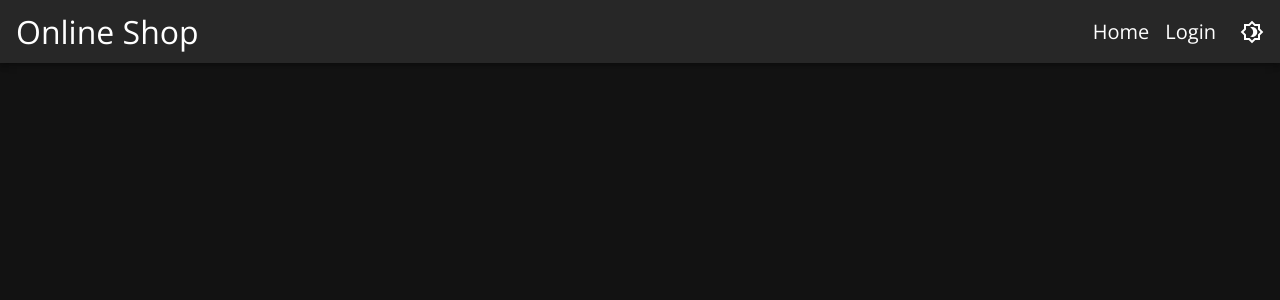
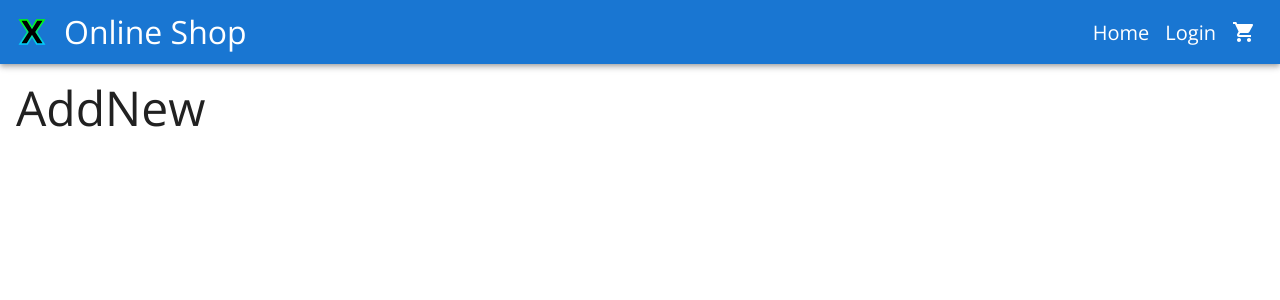
Before and after one commit to AvaruusAnkka/online-shop, a React (Create React App) app: page /new in a window 1280 px wide. Shown: the top 300 px of the page. Built offline with nearby package versions, Linux system fonts and the light colour scheme.

Commit message:
Add routes and change items in header

```diff
--- a/src/App.tsx
+++ b/src/App.tsx
@@ -7,18 +7,24 @@ import {
 import { Backdrop, CircularProgress } from '@mui/material'
 import { useStoreContext } from 'contexts/StoreContext'
 import Header from 'components/Header'
+import Home from 'routes/Home'
+import Login from 'routes/Login'
+import Account from 'routes/Account'
+import ShoppingCart from 'routes/ShoppingCart'
+import Admin from 'routes/Admin'
+import AddNew from 'routes/AddNew'
 
 const AppRoutes = () => {
-	const { appStore } = useStoreContext()
-
 	return (
 		<Routes>
-			<Route
-				path='/'element={<Navigate replace to='/home' />}
-			/>
-			{appStore.routes.map((route) => (
-				<Route key={route.path} path={route.path} element={route.element} />
-			))}
+			<Route path='*' element={<Navigate replace to='/' />} />
+			<Route path='/' element={<Navigate replace to='/home' />} />
+			<Route path='home' element={<Home />} />
+			<Route path='login' element={<Login />} />
+			<Route path='account' element={<Account />} />
+			<Route path='shoppingcart' element={<ShoppingCart />} />
+			<Route path='admin' element={<Admin />} />
+			<Route path='new' element={<AddNew />} />
 		</Routes>
 	)
 }
--- a/src/components/Header.tsx
+++ b/src/components/Header.tsx
@@ -6,87 +6,102 @@ import {
 	MenuItem,
 	Typography,
 	Box,
+	styled,
+	IconButton,
 } from '@mui/material'
-import { Menu as MenuIcon } from '@mui/icons-material'
+import MenuIcon from '@mui/icons-material/Menu'
+import ShoppingCartIcon from '@mui/icons-material/ShoppingCart'
 import MenuIconButton from './MenuIconButton'
-import DarkThemeIconButton from './DarkThemeIconButton'
 import { useStoreContext } from 'contexts/StoreContext'
+import { observer } from 'mobx-react-lite'
+import { ReactComponent as Logo } from 'icons/Logo.svg'
 
 const Header = () => {
 	const { appStore } = useStoreContext()
 
+	const NavButton = styled(Button)(({ theme }) => ({
+		fontSize: 20,
+		fontWeight: theme.typography.fontWeightRegular,
+		color: 'inherit',
+		'&.active': theme.palette.mode === 'dark' && {
+			color: theme.palette.primary.main,
+		},
+	})) as typeof Button
+
+	const MenuButton = styled(MenuItem)(({ theme }) => ({
+		fontWeight: 500,
+		'&.active': { color: theme.palette.primary.main },
+	})) as typeof MenuItem
+
 	return (
 		<AppBar>
 			<Toolbar sx={{ p: 1 }}>
+				<Logo height={48} width={48} />
 				<Typography variant='h1' sx={{ pl: 1, flexGrow: 1, fontSize: 32 }}>
 					Online Shop
 				</Typography>
-				<Box
-					sx={{
-						display: {
-							xs: 'none',
-							sm: 'block',
-						},
-					}}
-				>
+				<Box sx={{ display: { xs: 'none', sm: 'block' } }}>
 					<Box sx={{ pr: 1 }}>
-						{appStore.routes.map((route) =>
-							route.label === 'Admin' ? (
-								<></>
-							) : (
-								<Button
-									key={route.path}
-									component={NavLink}
-									to={route.path}
-									variant='text'
-									sx={(theme) => ({
-										'&:hover': { bgcolor: 'transparent' },
-										fontSize: 20,
-										fontWeight: (theme) => theme.typography.fontWeightRegular,
-										color: 'inherit',
-										'&.active': theme.palette.mode === 'dark' && {
-											color: theme.palette.primary.main,
-										},
-									})}
-								>
-									{route.label}
-								</Button>
-							)
+						<NavButton component={NavLink} to='/home' variant='text'>
+							Home
+						</NavButton>
+						{appStore.loggedIn ? (
+							<NavButton component={NavLink} to='/account' variant='text'>
+								Account
+							</NavButton>
+						) : (
+							<NavButton component={NavLink} to='/login' variant='text'>
+								Login
+							</NavButton>
+						)}
+						{appStore.admin ? (
+							<NavButton component={NavLink} to='/new' variant='text'>
+								Add new
+							</NavButton>
+						) : (
+							<IconButton
+								component={NavLink}
+								to='/shoppingcart'
+								sx={{ color: 'inherit' }}
+							>
+								<ShoppingCartIcon />
+							</IconButton>
 						)}
 					</Box>
 				</Box>
 				<MenuIconButton
-					sx={{
-						color: 'inherit',
-						display: {
-							sm: 'none',
-						},
-					}}
+					sx={{ color: 'inherit', display: { sm: 'none' } }}
 					icon={<MenuIcon />}
 				>
-					{appStore.routes.map((route) =>
-						route.label === 'Admin' ? (
-							<></>
-						) : (
-							<MenuItem
-								key={route.path}
-								component={NavLink}
-								to={route.path}
-								sx={{
-									'&.active': (theme) => ({
-										color: theme.palette.primary.main,
-									}),
-								}}
-							>
-								{route.label}
-							</MenuItem>
-						)
+					<MenuButton component={NavLink} to='/home'>
+						Home
+					</MenuButton>
+					{appStore.loggedIn ? (
+						<MenuButton component={NavLink} to='/account'>
+							Account
+						</MenuButton>
+					) : (
+						<MenuButton component={NavLink} to='/login'>
+							Login
+						</MenuButton>
+					)}
+					{appStore.admin ? (
+						<MenuButton component={NavLink} to='/new'>
+							Add new
+						</MenuButton>
+					) : (
+						<MenuItem
+							component={NavLink}
+							to='/shoppingcart'
+							sx={{ color: 'inherit', justifyContent: 'center' }}
+						>
+							<ShoppingCartIcon />
+						</MenuItem>
 					)}
 				</MenuIconButton>
-				<DarkThemeIconButton sx={{ color: 'inherit' }} />
 			</Toolbar>
 		</AppBar>
 	)
 }
 
-export default Header
+export default observer(Header)
--- /dev/null
+++ b/src/routes/Account.tsx
@@ -0,0 +1,11 @@
+import { Box, Typography } from '@mui/material'
+
+const Account = () => {
+	return (
+		<Box sx={{ p: 2 }}>
+			<Typography variant='h1'>Account</Typography>
+		</Box>
+	)
+}
+
+export default Account
--- /dev/null
+++ b/src/routes/AddNew.tsx
@@ -0,0 +1,11 @@
+import { Box, Typography } from '@mui/material'
+
+const AddNew = () => {
+	return (
+		<Box sx={{ p: 2 }}>
+			<Typography variant='h1'>AddNew</Typography>
+		</Box>
+	)
+}
+
+export default AddNew
--- /dev/null
+++ b/src/routes/ShoppingCart.tsx
@@ -0,0 +1,11 @@
+import { Box, Typography } from '@mui/material'
+
+const ShoppingCart = () => {
+	return (
+		<Box sx={{ p: 2 }}>
+			<Typography variant='h1'>ShoppingCart</Typography>
+		</Box>
+	)
+}
+
+export default ShoppingCart
--- a/src/stores/AppStore.tsx
+++ b/src/stores/AppStore.tsx
@@ -1,16 +1,10 @@
 import { makeAutoObservable } from 'mobx'
-import Home from 'routes/Home'
-import Admin from 'routes/Admin'
-import Login from 'routes/Login'
 
 export default class AppStore {
-	private _isDarkTheme = true
+	private _isDarkTheme = false
 	private _isLoading = false
-	private _routes = [
-		{ label: 'Home', path: '/home', element: <Home /> },
-		{ label: 'Admin', path: '/admin', element: <Admin /> },
-		{ label: 'Login', path: '/login', element: <Login /> },
-	]
+	private _loggedIn = false
+	private _admin = false
 
 	constructor() {
 		makeAutoObservable(this)
@@ -32,7 +26,11 @@ export default class AppStore {
 		this._isLoading = value
 	}
 
-	get routes() {
-		return this._routes
+	get loggedIn() {
+		return this._loggedIn
+	}
+
+	get admin() {
+		return this._admin
 	}
 }
```
Also changed, not shown: src/icons/Logo.svg (added).
